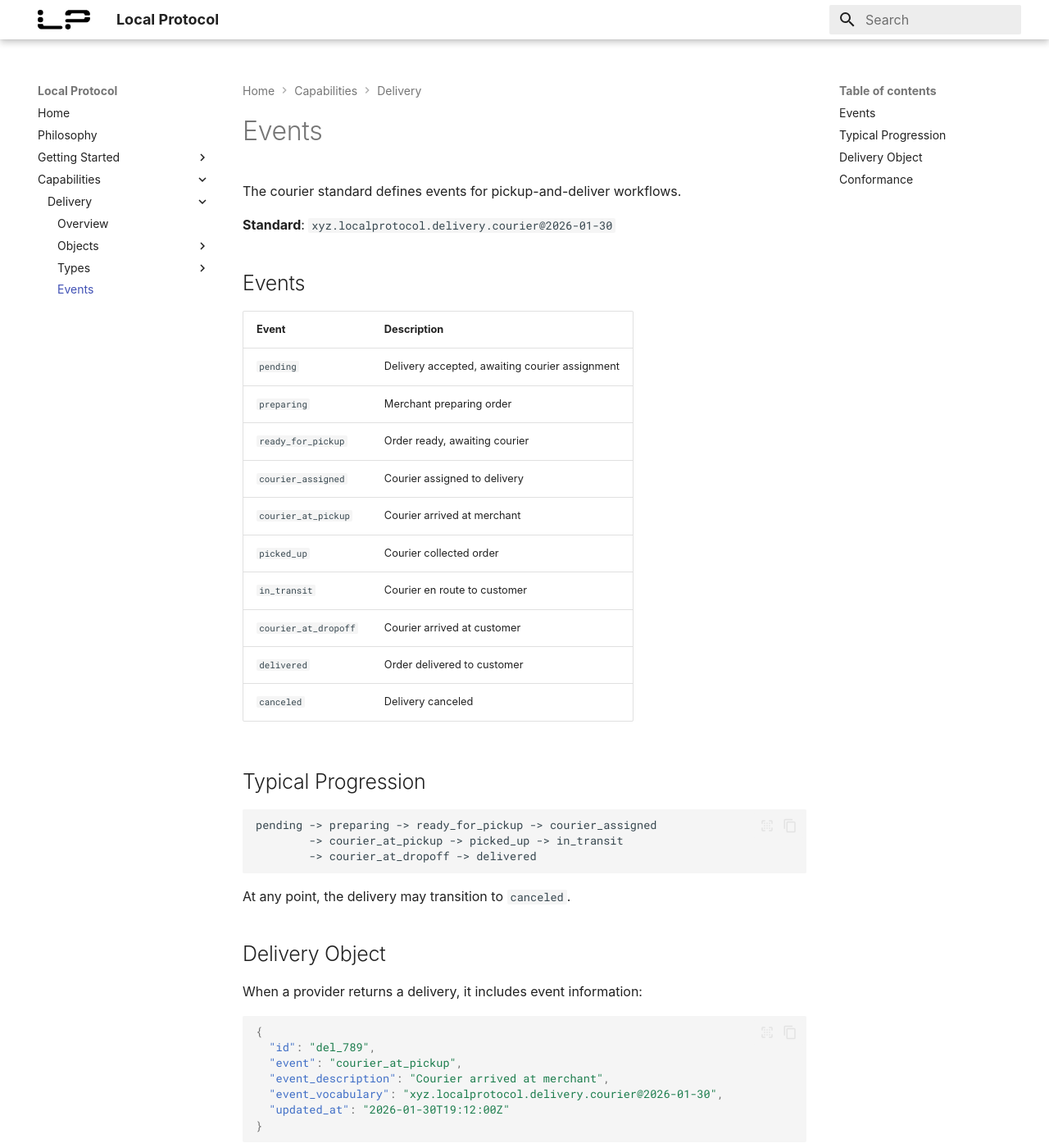
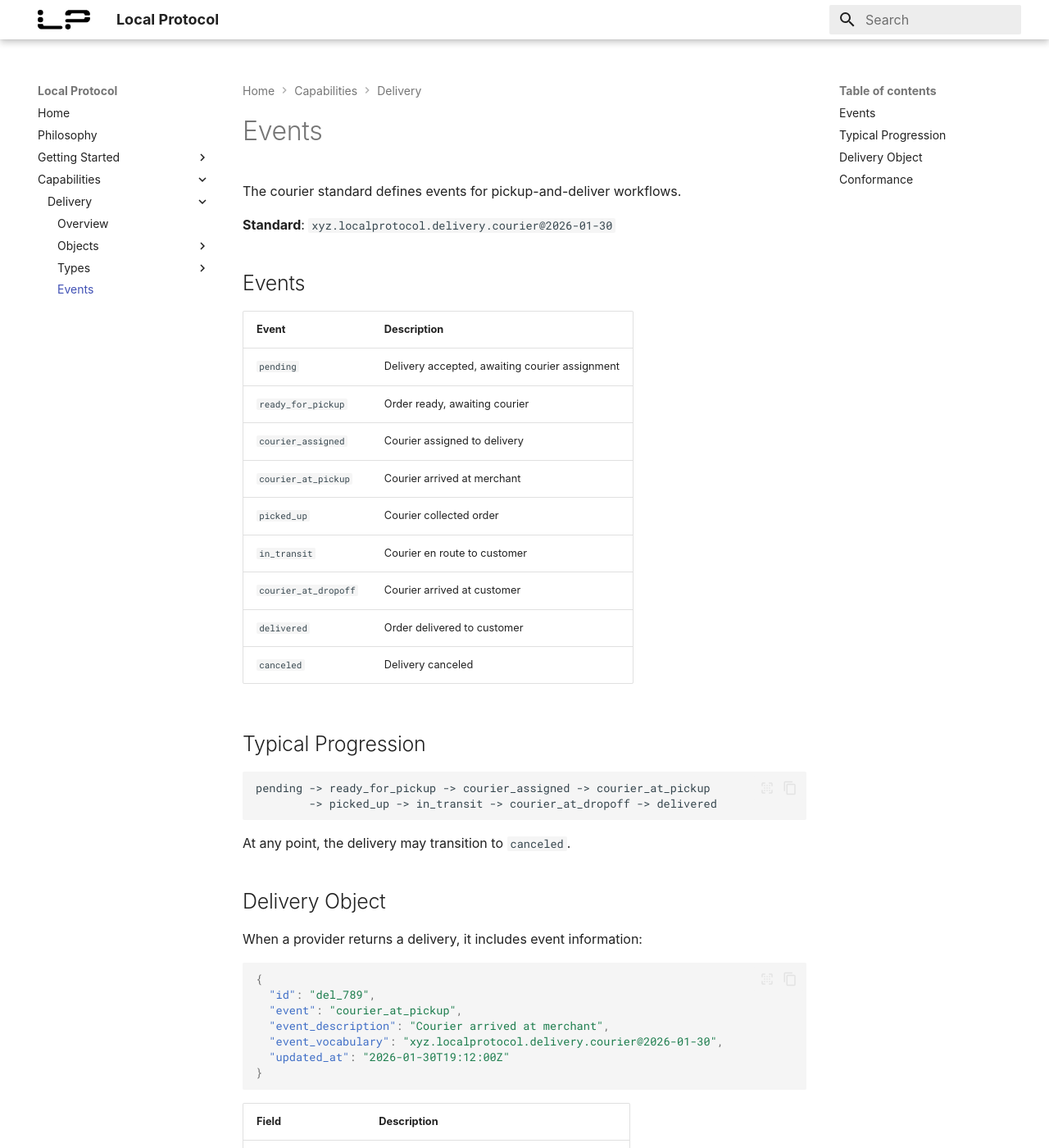
Before and after one commit to Palette-Labs-Inc/local-protocol, an MkDocs documentation site: the page built from docs/capabilities/delivery/events.md, in a window 1280 px wide and 1400 px high. Shown: the whole window at 82% size. Built offline with MkDocs 1.6.1 and Material for MkDocs 9.7.7, drawn with Linux system fonts in a browser that asks for light colours; some web fonts are replaced.

Commit message:
Remove preparing event

````diff
--- a/docs/capabilities/delivery/events.md
+++ b/docs/capabilities/delivery/events.md
@@ -9,7 +9,6 @@ The courier standard defines events for pickup-and-deliver workflows.
 | Event | Description |
 |-------|-------------|
 | `pending` | Delivery accepted, awaiting courier assignment |
-| `preparing` | Merchant preparing order |
 | `ready_for_pickup` | Order ready, awaiting courier |
 | `courier_assigned` | Courier assigned to delivery |
 | `courier_at_pickup` | Courier arrived at merchant |
@@ -22,9 +21,8 @@ The courier standard defines events for pickup-and-deliver workflows.
 ## Typical Progression
 
 ```
-pending -> preparing -> ready_for_pickup -> courier_assigned
-        -> courier_at_pickup -> picked_up -> in_transit
-        -> courier_at_dropoff -> delivered
+pending -> ready_for_pickup -> courier_assigned -> courier_at_pickup
+        -> picked_up -> in_transit -> courier_at_dropoff -> delivered
 ```
 
 At any point, the delivery may transition to `canceled`.
````
Also changed, not shown: 1 other file.
